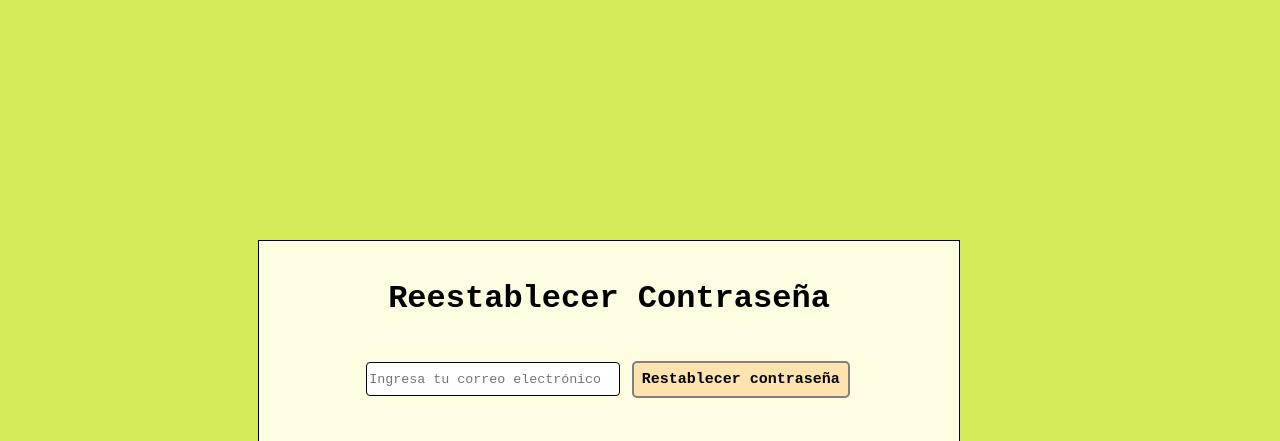
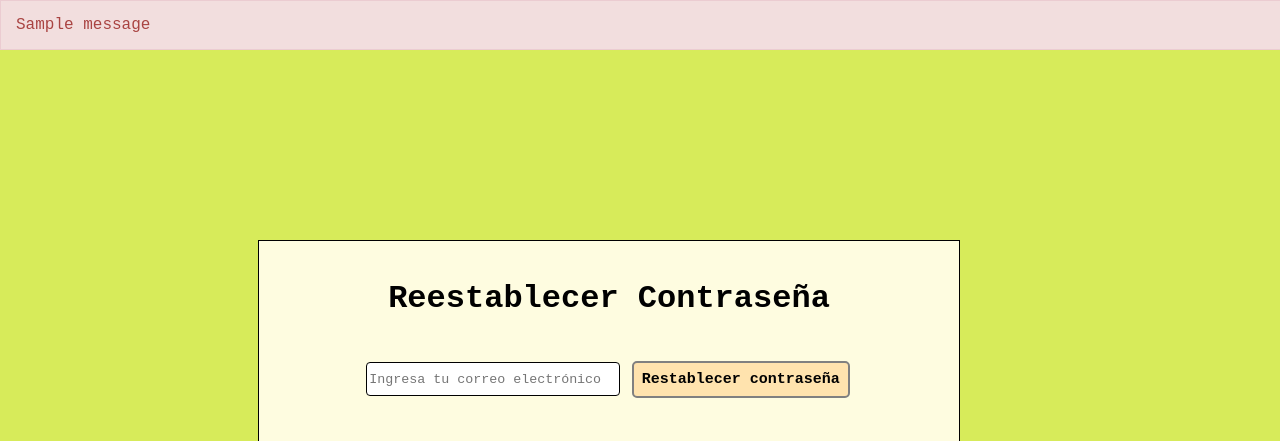
Before and after one commit to clbarrios/MinTICstagram, a Flask app: page /reestablecerContra in a window 1280 px wide. Shown: the top 441 px of the page. Run offline with Flask 2, Linux system fonts and the light colour scheme; one stand-in notice (Sample message) is shown.

Commit message:
ya tiene mensajes el de reestablecer contraseña

```diff
--- a/controlador.py
+++ b/controlador.py
@@ -58,7 +58,7 @@ def reestablecerContra():
         correo=request.form.get("correoRes")
 
         if not utils.isEmailValid(correo):
-            flash("digita un correo valido")
+            flash("Escribe un correo valido")
             return render_template("reestablecerContra.html")
         yag = yagmail.SMTP(app_mail, app_password)
         yag.send(to=correo,subject="Reestablece tu contraseña",contents="Hola, Usa el link para cambiar tu contraseña")
--- a/static/estilos/nuevcontra.css
+++ b/static/estilos/nuevcontra.css
@@ -49,3 +49,15 @@ input[type=text], textarea {
     width: 25px;
     font-size: 25px;
 }
+
+.error-msg {
+    position: absolute;
+    left: 0;
+    top: 0;
+    padding: 15px;
+    margin-bottom: 20px;
+    width: 100%;
+    background-color: #f2dede;
+    border: 1px solid #ebccd1;
+    color: #a94442;
+}
--- a/templates/reestablecerContra.html
+++ b/templates/reestablecerContra.html
@@ -7,6 +7,17 @@
 
 </head>
 <body>
+    <section class="content">
+        {% with messages = get_flashed_messages() %}
+        {% if messages %}
+        {% for message in messages %}
+        <div class="error-msg">
+            {{ message }}
+        </div>
+        {% endfor %}
+        {% endif %}
+        {% endwith %}
+    </section>
     <div class="boxedreg">
         <form method="POST" class="formulario" action="{{ url_for('reestablecerContra') }}">
             <br>
```
Also changed, not shown: static/estilos/estaticas.css (+4 -3 lines), templates/registro.html (+13 -11 lines).
